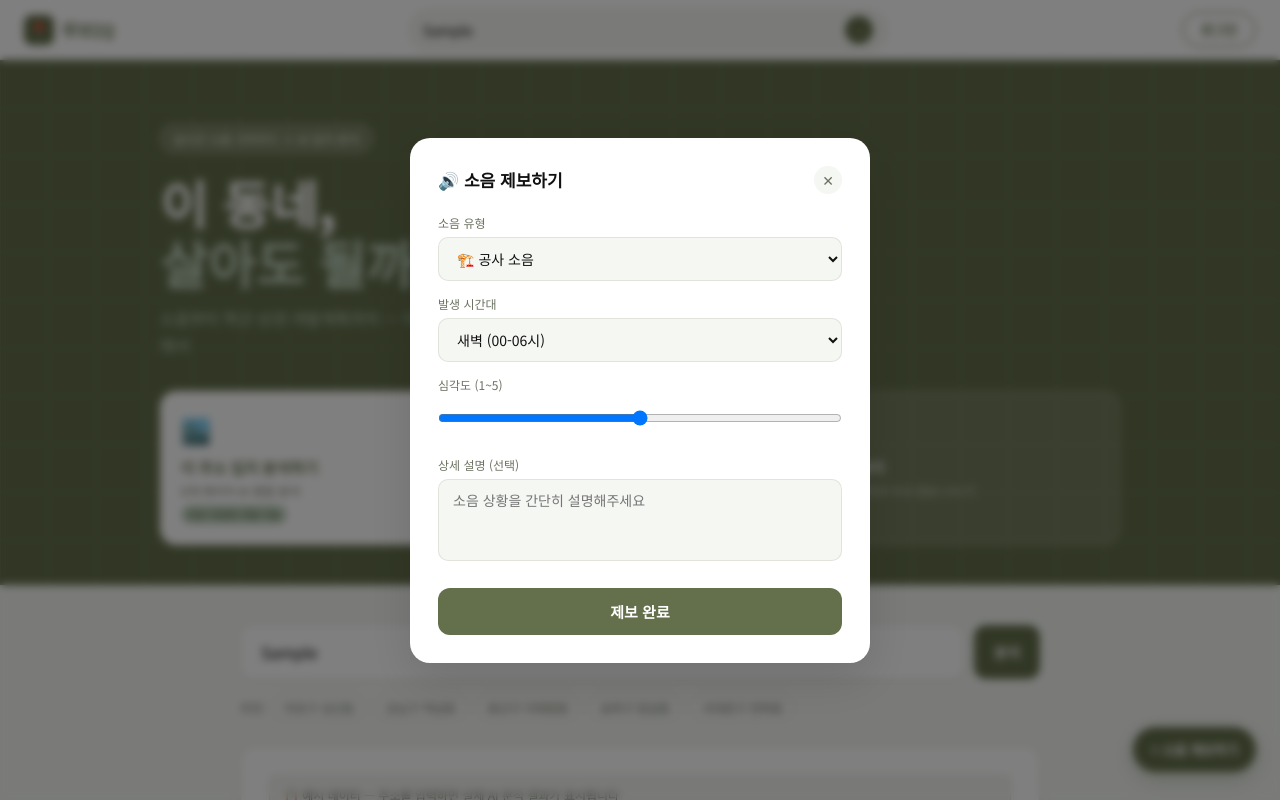
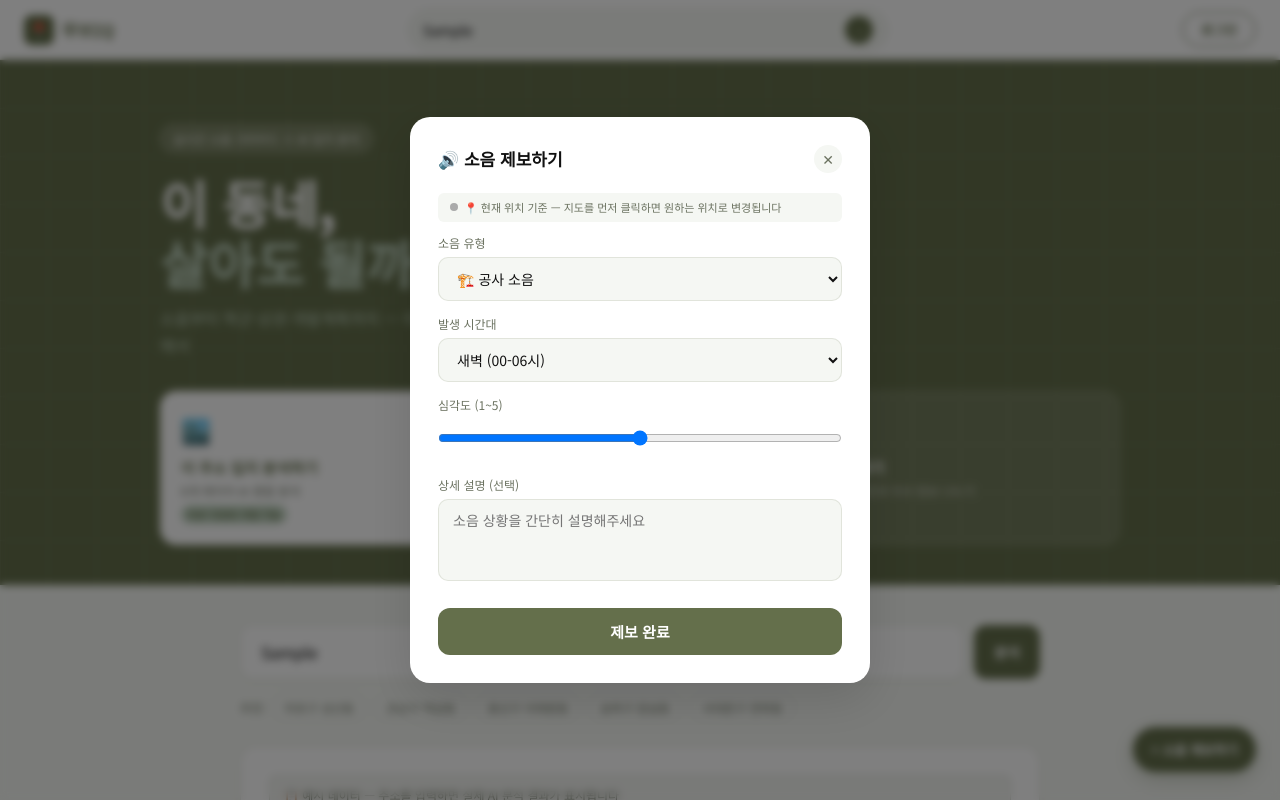
Before and after one commit to msdy1102/moveiq, a Next.js app: page / in a window 1280 px wide. Both pictures are taken after typing "Sample", "Sample" into the empty fields and a click on the button "+ 소음 제보하기". Shown: the top 800 px of the page. Built offline with nearby package versions, Linux system fonts and the light colour scheme.

Commit message:
소음제보 버그 수정

```diff
--- a/app/page.module.css
+++ b/app/page.module.css
@@ -791,3 +791,23 @@
 .complaintTel:hover { text-decoration: underline; }
 .complaintLink { font-size: 10px; color: var(--muted); text-decoration: none; }
 .complaintLink:hover { color: var(--main); }
+
+/* ── 소음 제보 위치 표시 ── */
+.reportLocRow {
+  display: flex;
+  align-items: center;
+  gap: 6px;
+  font-size: 11px;
+  color: var(--muted);
+  background: var(--bg2);
+  border-radius: 6px;
+  padding: 7px 12px;
+  margin-bottom: 12px;
+  line-height: 1.4;
+}
+.reportLocDot {
+  width: 8px;
+  height: 8px;
+  border-radius: 50%;
+  flex-shrink: 0;
+}
--- a/app/page.tsx
+++ b/app/page.tsx
@@ -569,6 +569,9 @@ export default function HomePage() {
   const [timeSlotIdx,       setTimeSlotIdx]       = useState(-1);
   // 핀 재로드 트리거 (제보 완료 후 증가)
   const [pinReloadKey,      setPinReloadKey]      = useState(0);
+  // 소음 제보 위치 — 지도 클릭 시 해당 좌표, 미클릭 시 현재 위치(userLat/Lng)
+  const [reportLat,         setReportLat]         = useState<number|null>(null);
+  const [reportLng,         setReportLng]         = useState<number|null>(null);
   // OSM 공공 데이터 핀 목록 (유흥업소·공사현장 좌표)
   const [osmPins,           setOsmPins]           = useState<{lat:number;lng:number;osm_type:string;name:string}[]>([]);
   // 소음 알림: 관심 주소 목록 (localStorage 동기화)
@@ -685,6 +688,9 @@ export default function HomePage() {
 
   // 지도 클릭 핸들러 — 역지오코딩 → 주소 입력창 자동 채움 + 소음 검색
   async function handleMapClick(clickLat: number, clickLng: number) {
+    // 지도 클릭 위치를 제보 좌표로 즉시 저장
+    setReportLat(clickLat);
+    setReportLng(clickLng);
     setReverseGeocoding(true);
     try {
       const res  = await fetch(`/api/geocode?lat=${clickLat}&lng=${clickLng}`);
@@ -771,15 +777,18 @@ export default function HomePage() {
     e.preventDefault();
     const d = new FormData(e.currentTarget);
     try {
+      // 제보 위치: 지도 클릭 위치 우선 → 없으면 현재 위치 → 없으면 서울 기본값
+      const submitLat = reportLat ?? userLat ?? 37.5665;
+      const submitLng = reportLng ?? userLng ?? 126.9780;
       const res = await fetch('/api/noise-reports', { method:'POST', headers:{'Content-Type':'application/json'},
         body: JSON.stringify({ noise_type: d.get('noise_type'), time_slot: d.get('time_slot'),
-          severity: Number(d.get('severity')), lat: userLat??37.5665, lng: userLng??126.9780, description: d.get('description') }) });
+          severity: Number(d.get('severity')), lat: submitLat, lng: submitLng, description: d.get('description') }) });
       const json = await res.json();
       if (json.success) {
         setReportOk(true);
         // 제보 완료 → 핀 재로드 + 소음 현황 갱신
         setPinReloadKey(k => k + 1);
-        loadNoiseStats(userLat??37.5665, userLng??126.9780);
+        loadNoiseStats(submitLat, submitLng);
       } else alert(json.message);
     } catch { alert('제보 저장에 실패했습니다.'); }
   }
@@ -1375,7 +1384,16 @@ export default function HomePage() {
           <div className={styles.modal}>
             {!reportOk ? (
               <>
-                <div className={styles.modalHead}><h3>🔊 소음 제보하기</h3><button onClick={()=>setReportOpen(false)}>✕</button></div>
+                <div className={styles.modalHead}><h3>🔊 소음 제보하기</h3><button onClick={()=>{setReportOpen(false);setReportOk(false);}}>✕</button></div>
+                {/* 현재 제보 위치 표시 */}
+                <div className={styles.reportLocRow}>
+                  {reportLat != null
+                    ? <><span className={styles.reportLocDot} style={{background:'var(--main)'}}/>
+                        <span>📍 지도 클릭 위치 ({reportLat.toFixed(4)}, {reportLng?.toFixed(4)})</span></>
+                    : <><span className={styles.reportLocDot} style={{background:'#aaa'}}/>
+                        <span>📍 현재 위치 기준 — 지도를 먼저 클릭하면 원하는 위치로 변경됩니다</span></>
+                  }
+                </div>
                 <form onSubmit={submitReport}>
                   <div className={styles.formGroup}><label>소음 유형</label>
                     <select name="noise_type" className={styles.formInput} required>
```
